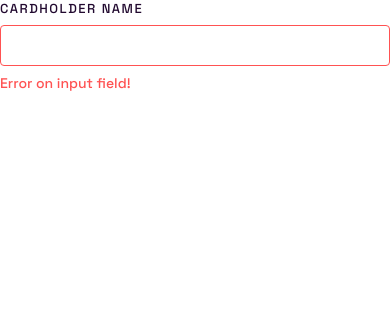
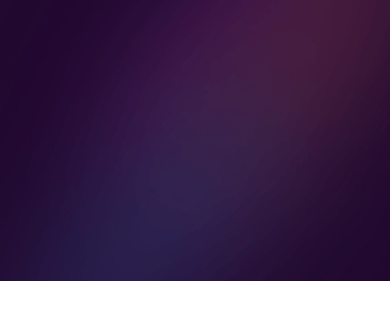
Before and after one commit to sriveer-me/interactive-card-details-form, a website built with Parcel: page src/index.html in a window 390 px wide. Built offline with nearby package versions, Linux system fonts and the light colour scheme.

Commit message:
feat: Added gradient-show and form-show elements
The elements gradient-show and form-show are used to display the gradient image and form respectively.

Added a function computeGradientShowAndFormShowWidths which when called resizes the two newly added elements

The newly added function computeGradientShowAndFormShowWidths is called on DOMContentLoaded and whenever the window is resized, added callbacks to that effect.

Added a new file AbstractConstants which holds the scss constants large and medium used in media queries for usage in JS.

Basic styling added on main and gradient-show.

```diff
--- /dev/null
+++ b/src/AbstractConstants.ts
@@ -0,0 +1,5 @@
+//This value is taken from _abstract.scss
+//Unexpected behavior may arise if these two files are not manually in sync
+//todo - look for a way to automatically synchronize AbstractConstants.ts and _abstract.scss
+export const largeBreakpoint = 1200; //1200px - _abstract.scss
+export const mediumBreakpoint = 769; //769px - abstract.scss
--- a/src/index.html
+++ b/src/index.html
@@ -74,9 +74,10 @@
             <span class="error-text">Error on input field!</span>
         </label>
     </template>
-
+    <!-- <app-input id="name-input"/> -->
     <main>
-        <app-input id="name-input"/>
+        <div class="gradient-show"></div>
+        <div class="form-show"></div>
     </main>
 </body>
 </html>
--- a/src/main.ts
+++ b/src/main.ts
@@ -0,0 +1,35 @@
+import { largeBreakpoint } from "./AbstractConstants";
+
+const mainElement = document.querySelector('main') as HTMLElement;
+
+// Setting width of gradient-show and form-show to constants 33.33% and 66.66% means at large screen sizes(ultrawides), there is a probability that the website will skew to the left.
+// This function will dynamically set the percentages (33.33 and 66.66 at size largeBreakpoint) depending on the screen size.
+// Center largeBreakpoint amount of px will always be divided 33.33 : 66.66, the rest will be divided 50 : 50
+function computeGradientShowAndFormShowWidths() {
+
+    const mainClientWidth = mainElement.clientWidth;
+
+    //constant 33.3% and 66.6% values are good for smaller screen sizes, only compute if we are atleast large
+    if(mainClientWidth >= largeBreakpoint){
+        const excessWidth = mainClientWidth - largeBreakpoint; //excess width to divide 50 50
+
+        const gradientShowElement = document.querySelector('.gradient-show') as HTMLDivElement;
+        const gradientWidth = (0.3333 * largeBreakpoint) + (excessWidth / 2); // 33.33/100 => 0.3333
+        const gradientWidthPercentage = (gradientWidth * 100) / mainClientWidth;
+        gradientShowElement.style.flex = `1 1 ${gradientWidthPercentage}%`; //percentage of width to be occupied by the gradient-show div
+
+        const formShowElement = document.querySelector('.form-show') as HTMLDivElement;
+        const formWidth = (0.6666 * largeBreakpoint) + (excessWidth / 2); // 66.66/100 => 0.6666
+        const formWidthPercentage = (formWidth * 100) / mainClientWidth;
+        formShowElement.style.flex = `1 1 ${formWidthPercentage}%`; //percentage of width to be occupied by the form-show div
+    }
+    else{
+        const gradientShowElement = document.querySelector('.gradient-show') as HTMLDivElement;
+        const formShowElement = document.querySelector('.form-show') as HTMLDivElement;
+        gradientShowElement.style.flex = `1 1 33.3%`; //percentage of width to be occupied by the gradient-show div
+        formShowElement.style.flex = `1 1 66.6%`; //percentage of width to be occupied by the form-show div
+    }
+}
+
+window.addEventListener('DOMContentLoaded',computeGradientShowAndFormShowWidths); // Always resize the elements gradient-show and form-show on start up.
+window.addEventListener('resize',computeGradientShowAndFormShowWidths); // Try to resize widths of the elements gradient-show and form-show whenever the window is resized.
--- a/src/style.scss
+++ b/src/style.scss
@@ -2,3 +2,21 @@
 @import './style/reset';
 @import './style/color';
 @import './style/spacing';
+
+main{
+    display: flex;
+    flex-direction: column;
+    @include media(">=large"){
+        flex-direction: row;
+    }
+
+    height: 100vh;
+}
+
+.gradient-show{
+    background-size: cover;
+    background-image: url(./imgs/bg-main-mobile.png);
+    @include media(">=large"){
+        background-image: url(./imgs/bg-main-desktop.png);
+    }
+}
```
